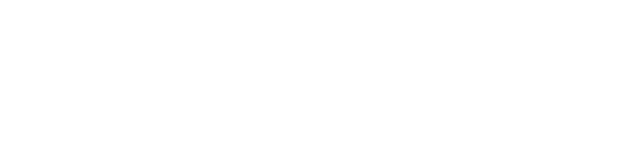
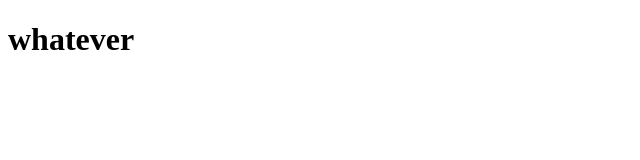
Before and after one commit to jordanpaxman/git-two, a plain HTML site: page index.html in a window 1280 px wide. Shown: the whole page, without its empty margins (0-640 px from the left). Drawn offline with Linux system fonts and the light colour scheme.

Commit message:
added h1

```diff
--- a/index.html
+++ b/index.html
@@ -5,5 +5,7 @@
     <meta name="viewport" content="width=device-width, initial-scale=1.0" />
     <title>This is my second Commit</title>
   </head>
-  <body></body>
+  <body>
+    <h1>whatever</h1>
+  </body>
 </html>
```
